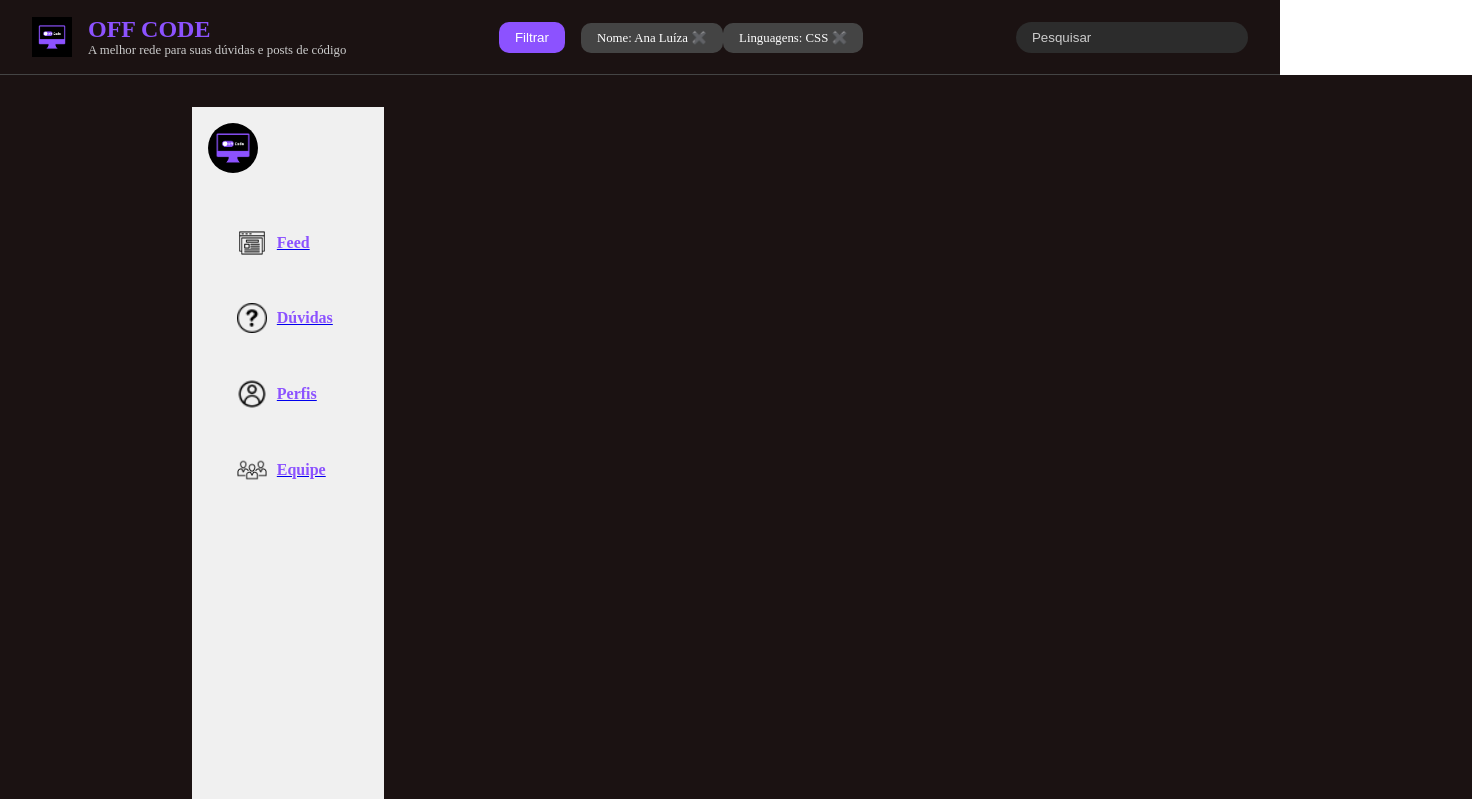
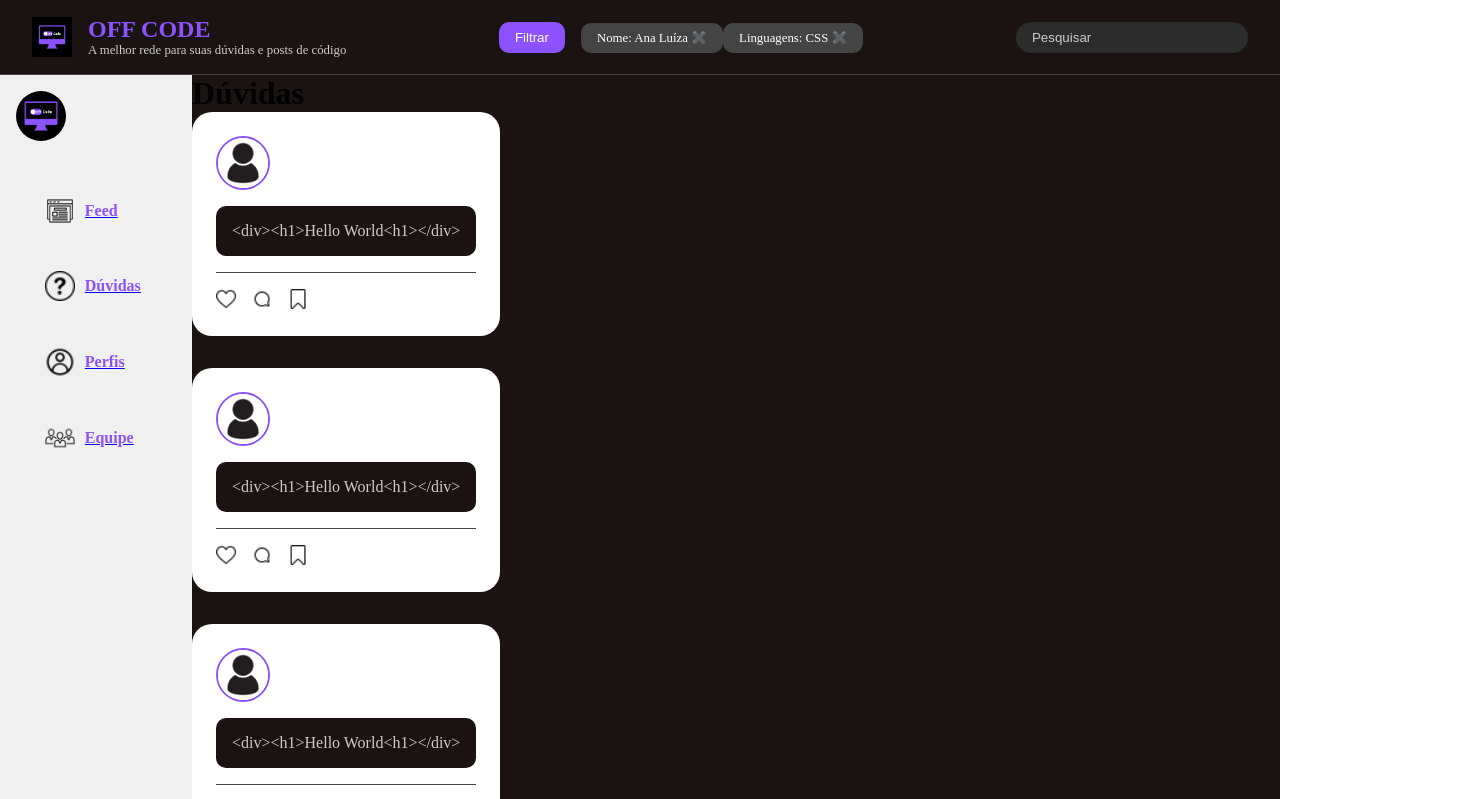
Before and after one commit to AnaCarolinaFreitas/OffCode-Frontend, a Next.js app: page /duvidas in a window 1280 px wide. Shown: the top 799 px of the page, 1472 px wide, since content can reach past the window. Built offline with nearby package versions, Linux system fonts and the light colour scheme.

Commit message:
Feat: started fixing duvidas

```diff
--- a/app/Feed/page.jsx
+++ b/app/Feed/page.jsx
@@ -47,10 +47,10 @@ export default function Feed() {
         }
 
         try {
-            console.log("API Key usada:", apiKey); // Log para depuração
+            console.log("API Key usada:", apiKey);
             const response = await axios.get("http://localhost:3000/api/post", {
                 headers: {
-                    "x-api-key": apiKey // Confirme se o cabeçalho está correto
+                    "x-api-key": apiKey
                 }
             });
             setPosts(response.data);
--- a/app/duvidas/Duvidas.module.css
+++ b/app/duvidas/Duvidas.module.css
@@ -1,8 +1,6 @@
 .duvidasContainer {
     display: flex;
     background-color: #1B1212;
-    min-height: 100vh;
     width: 100%;
-    padding-left: 15%;
-    padding-top: 2rem;
+    height: auto;
 }
--- a/app/duvidas/page.jsx
+++ b/app/duvidas/page.jsx
@@ -3,13 +3,22 @@
 import styles from "./Duvidas.module.css";
 import { useEffect, useState } from "react";
 import Navigation from "@/components/Navigation";
-import CardPostagem from "@/components/CardDuvidas";
+import CardDuvidas from "@/components/CardDuvidas";
 
 export default function Duvidas() {
     return (
         <div className={styles.duvidasContainer}>
             <Navigation />
-
+            <div className={styles.duvidasContent}>
+                <h1>Dúvidas</h1>
+                <div className={styles.duvidasList}>
+                    <CardDuvidas  username="User1" content="<div><h1>Hello World<h1></div>"  />
+                    <CardDuvidas  username="User2" content="<div><h1>Hello World<h1></div>" />
+                    <CardDuvidas  username="User3" content="<div><h1>Hello World<h1></div>"/>
+                    <CardDuvidas  username="User4" content="<div><h1>Hello World<h1></div>"/>
+                    <CardDuvidas  username="User5" content="<div><h1>Hello World<h1></div>"/>
+                </div>
+            </div>
         </div>
     );
 
--- a/components/CardDuvidas.jsx
+++ b/components/CardDuvidas.jsx
@@ -3,7 +3,7 @@ import Image from "next/image";
 
 import { useState } from "react";
 
-export default function CardDuvida({ src, username, content}) {
+export default function CardDuvida({ image, username, content}) {
 
     const [likeIcon, setLikeIcon] = useState("/coracao.png");
     const [unlikeIcon, setUnlikeIcon] = useState("/coracao-roxo.png");
@@ -13,7 +13,7 @@ export default function CardDuvida({ src, username, content}) {
             <div className={styles.cardHeader}>
                 <Image
                     className={styles.image}
-                    src={src}
+                    src={image || "/default-profile.png"}
                     width={50}
                     height={50}
                     alt="profile image"
--- a/styles/CardDuvidas.module.css
+++ b/styles/CardDuvidas.module.css
@@ -1,10 +1,9 @@
 .cardDuvidas {
-    background-color: #2C2C2C;
+    background-color: #FFFFFF;
     border-radius: 20px;
     padding: 1.5rem;
     margin-bottom: 2rem;
-    color: #FFFFFF;
-    width: 70%;
+    width: 100;
 }
 
 .cardHeader {
```
Also changed, not shown: public/default-profile.png (added), public/user-icon.png (added).
